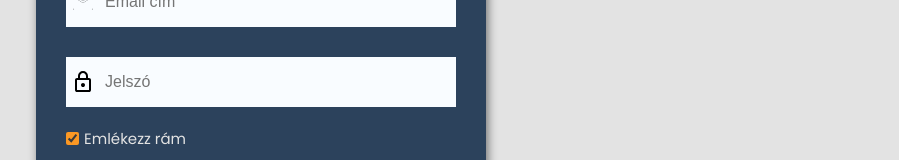
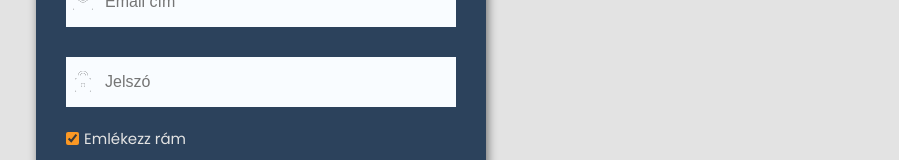
Before and after one commit to Dlevy004/kanban-webapp, a React (Vite) app in the folder frontend/: page /auth in a window 1280 px wide. Shown: the part 357-517 px from the top of the page, without its empty margins (379-1278 px from the left). Built offline with nearby package versions, Linux system fonts and the light colour scheme.

Commit message:
style: add lock svg with light color for darkmode

```diff
--- a/frontend/src/pages/AuthPage.jsx
+++ b/frontend/src/pages/AuthPage.jsx
@@ -143,6 +143,7 @@ function AuthPage() {
                                 onChange={(e) => setLoginPassword(e.target.value)}
                             />
                             <img className="icon" src="./public/images/lock_24dp_000000_FILL0_wght400_GRAD0_opsz24.svg" alt="Lakat ikon" />
+                            <img className="darkMode-icon icon hide" src="./public/images/lock_24dp_F9FCFF_FILL0_wght400_GRAD0_opsz24.svg" alt="Lakat ikon" />
                         </div>
 
                         <div className="checkbox-text">
@@ -206,6 +207,7 @@ function AuthPage() {
                                 onChange={(e) => setRegPassword(e.target.value)}
                             />
                             <img className="icon" src="./public/images/lock_24dp_000000_FILL0_wght400_GRAD0_opsz24.svg" alt="Lakat ikon" />
+                            <img className="darkMode-icon icon hide" src="./public/images/lock_24dp_F9FCFF_FILL0_wght400_GRAD0_opsz24.svg" alt="Lakat ikon" />
                             <div className="help-wrapper">
                                 <img className="helpIcon" src="./public/images/help_24dp_000000_FILL0_wght400_GRAD0_opsz24.svg" alt="Segítség ikon" />
                                 <div className="tip">
@@ -226,6 +228,7 @@ function AuthPage() {
                                 onChange={(e) => setRegConfirm(e.target.value)}
                             />
                             <img className="icon" src="./public/images/lock_24dp_000000_FILL0_wght400_GRAD0_opsz24.svg" alt="Lakat ikon" />
+                            <img className="darkMode-icon icon hide" src="./public/images/lock_24dp_F9FCFF_FILL0_wght400_GRAD0_opsz24.svg" alt="Lakat ikon" />
                         </div>
 
                         {error && !isLoginView && <div style={{ color: 'red', marginTop: '5px', textAlign: 'center' }}>{error}</div>}
```
Also changed, not shown: frontend/public/images/lock_24dp_F9FCFF_FILL0_wght400_GRAD0_opsz24.svg (added).
